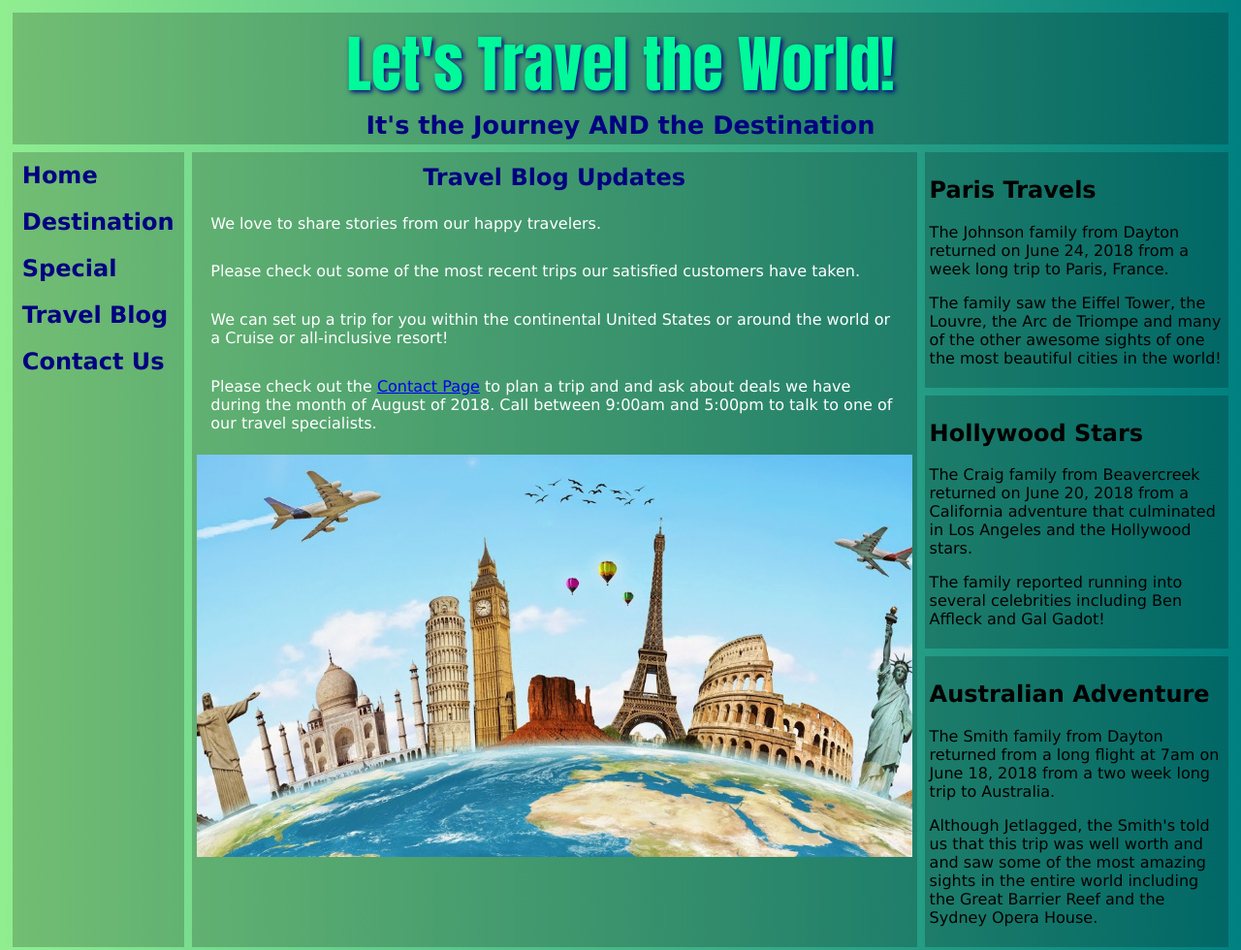
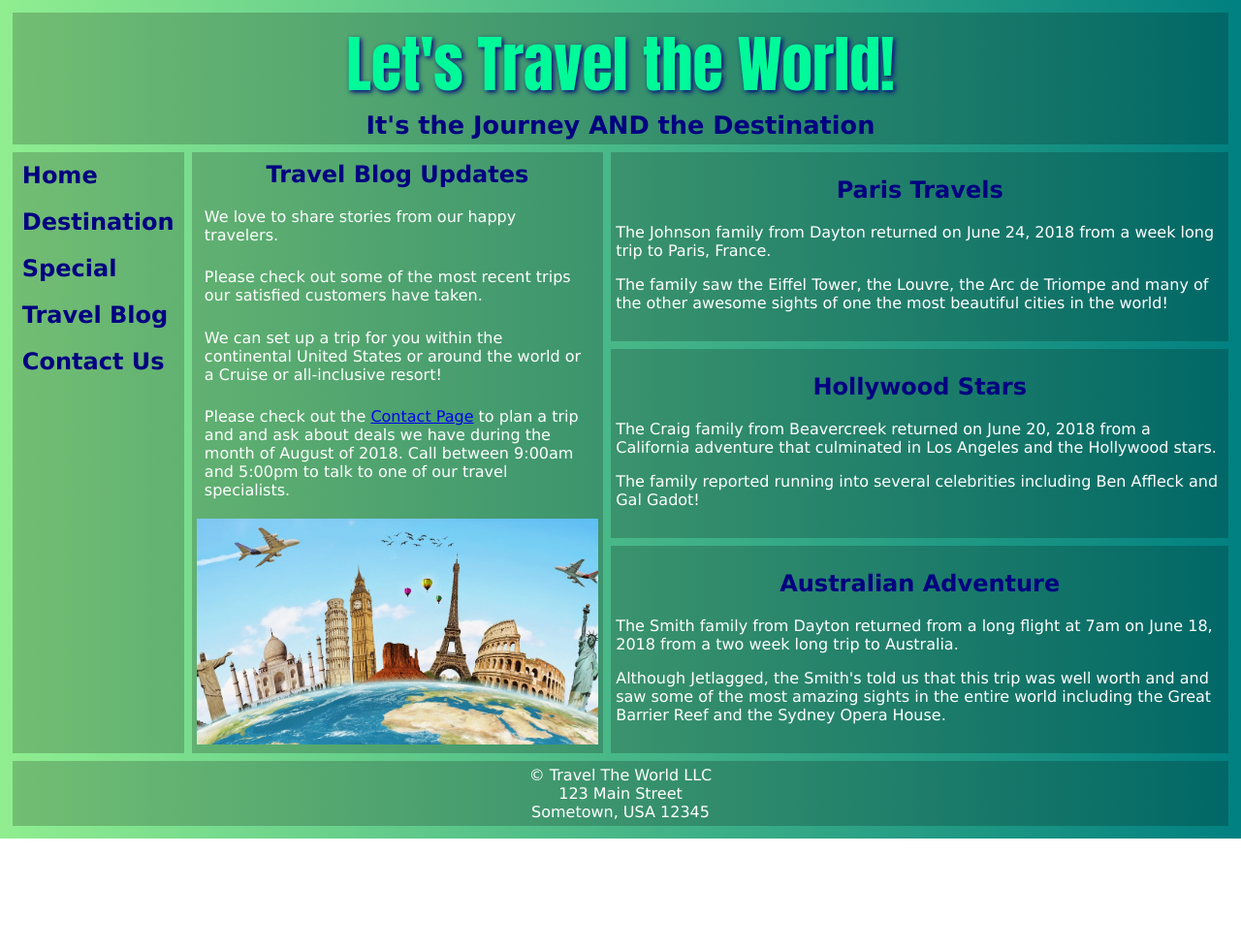
Before and after one commit to mbillock03/wd2, a plain HTML site: page blog.html in a window 1280 px wide. Shown: the top 980 px of the page at 97% size. After the commit the page ends 865 px from the top, so only its background shows below. Drawn offline with nearby package versions, Linux system fonts and the light colour scheme.

Commit message:
Update style.css

```diff
--- a/style.css
+++ b/style.css
@@ -83,7 +83,7 @@ footer p {
   color:white;
   margin:0;
 }
-aside {
+aside{
   grid-area: aside;
   background:rgba(0,0,0,.2);
   padding:5px;
@@ -104,23 +104,37 @@ aside {
     text-align:center;
     padding:5px 0;
   }
-
-  article {
+  article{
   background:rgba(0,0,0,.2);
   padding:5px;
-}
+  }
+  .top{
+    grid-area: top;
+  background:rgba(0,0,0,.2);
+  padding:5px;
+  }
+    .middle{
+    grid-area: middle;
+  background:rgba(0,0,0,.2);
+  padding:5px;
+  }
+  .bottom{
+    grid-area: bottom;
+  background:rgba(0,0,0,.2);
+  padding:5px;
+  }
+  article h2{
+    text-align:center;
+    color:navy;
+  }
+  article p {
+    color: white;
+    text-align: left;
 
-.top {
-  grid-area: top;
-}
-
-.middle {
-  grid-area: middle;
-}
-
-.bottom {
-  grid-area: bottom;
-}
+  }
+  .travelpic {
+    margin:auto;
+  }
 
  /*---------------------------Mobile Layout Styles----------------------------*/
 .container1 { /*for index.html*/
@@ -135,8 +149,7 @@ aside {
     "aside"
     "footer";
     }
-
-.container2 { /*for blog.html*/
+    .container2 { /*for blog.html*/
   display: grid;
   grid-template-columns:100%;
   grid-gap:.5em;
@@ -150,7 +163,6 @@ aside {
     "bottom"
     "footer";
     }
-
 
 /*This stuff is for the hamburger menu*/
 .toggleNav {
@@ -184,7 +196,15 @@ aside {
 .container1 { /*for index.html*/
   grid-template-columns:auto 1fr;
   grid-template-areas:
-    "header header "
+    "header header"
+    "nav main"
+    "aside aside"
+    "footer footer";
+    }
+.container2 { /*for blog.html*/
+  grid-template-columns:auto 1fr;
+  grid-template-areas:
+    "header header"
     "nav main"
     "top top"
     "middle middle"
@@ -192,14 +212,7 @@ aside {
     "footer footer";
     }
 
-.container2 { /*for index.html*/
-  grid-template-columns:auto 1fr;
-  grid-template-areas:
-    "header header"
-    "nav main"
-    "aside aside"
-    "footer footer";
-    }
+
 /* Below will change from hamburger menu to side navigation*/
 
 .toggleNav {
@@ -228,9 +241,8 @@ aside {
     "nav main aside"
     "footer footer footer";
     }
-
-.container2 { /*for index.html*/
-  grid-template-columns:auto 1fr 25%;
+.container2 { /*for blog.html*/
+  grid-template-columns:auto 1fr 1.5fr;
   grid-template-areas:
     "header header header"
     "nav main top"
@@ -238,4 +250,6 @@ aside {
     "nav main bottom"
     "footer footer footer";
     }
+
+
 	}
```
